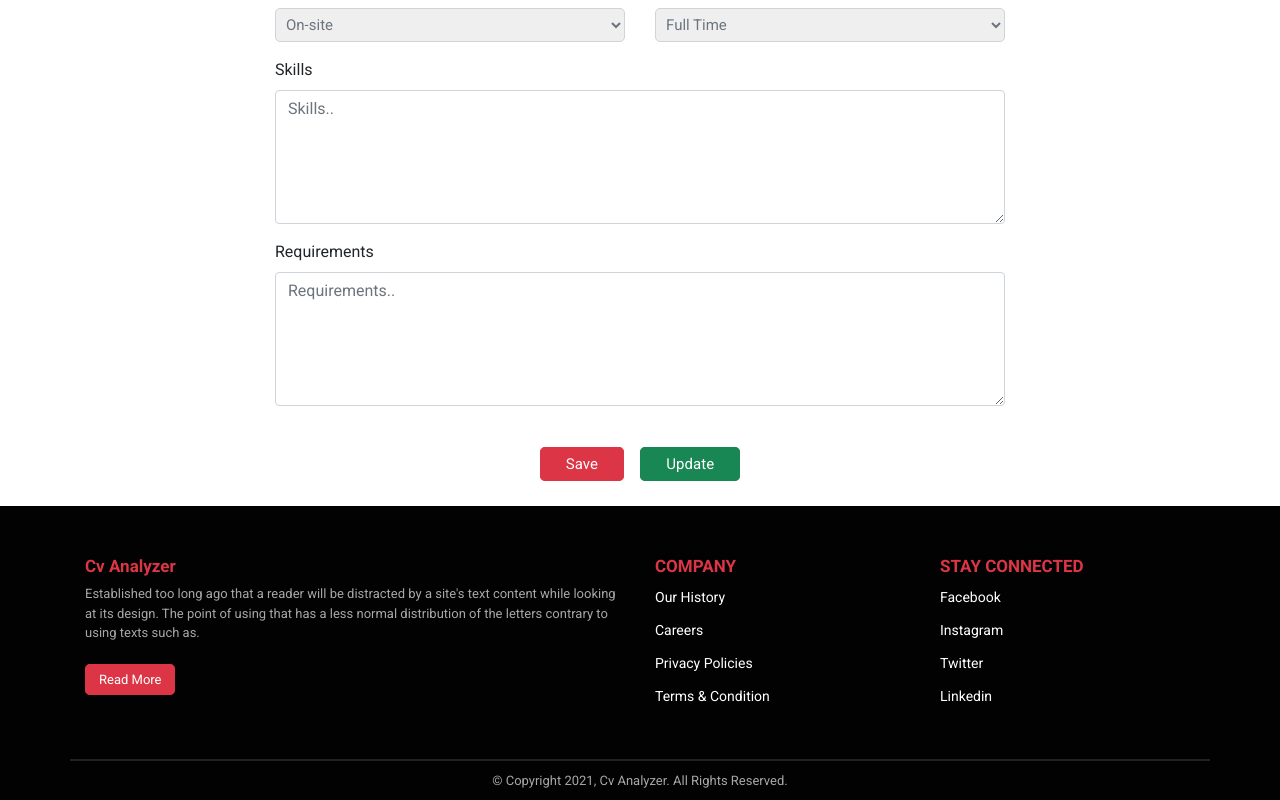
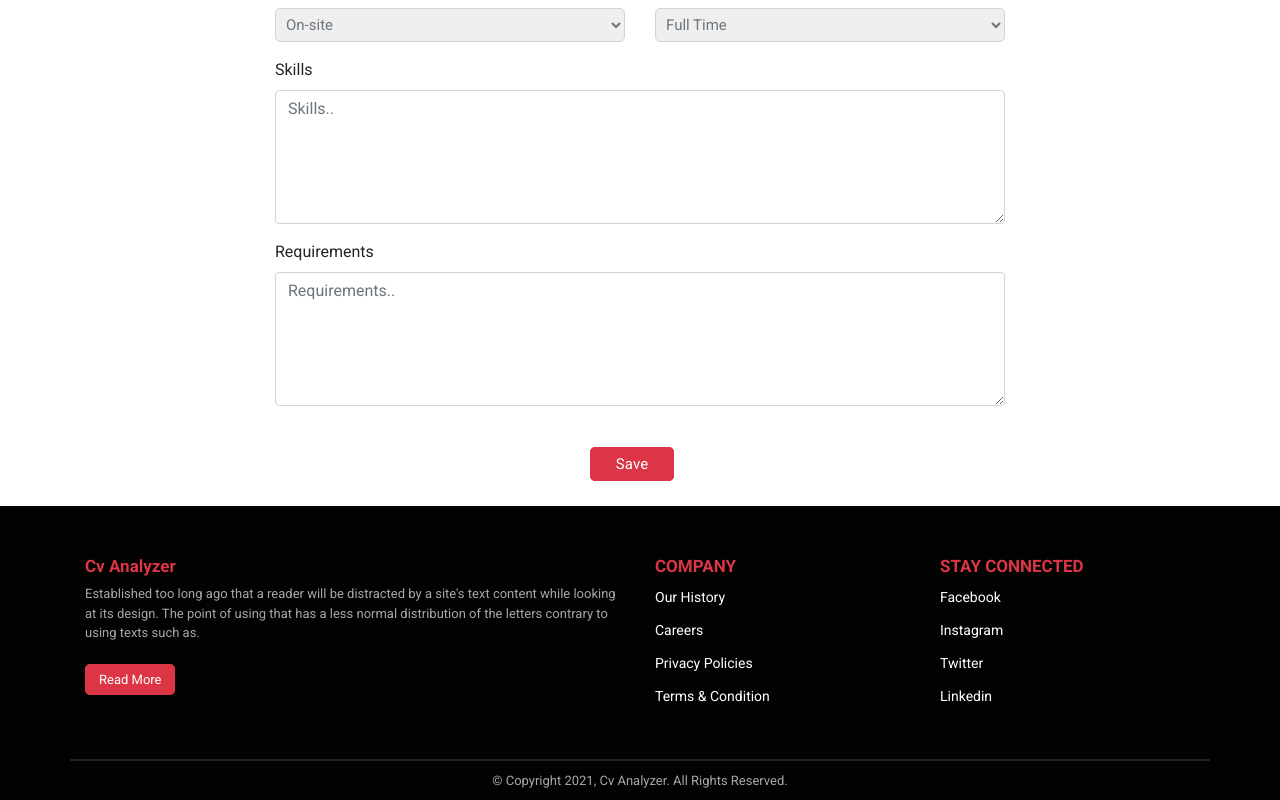
Before and after one commit to muhammadidreesshaikh/cv-analyzer, a React (Create React App) app: page /create-job in a window 1280 px wide. Shown: the part 596-1396 px from the top of the page. Built offline with nearby package versions, Linux system fonts and the light colour scheme.

Commit message:
hot fixes

```diff
--- a/src/pages/company/CreateCompany.js
+++ b/src/pages/company/CreateCompany.js
@@ -127,7 +127,7 @@ function CreateCompany() {
                   <div className="col-12">
                     <div className="company-btn">
                       <a className="press mr-3" onClick={register}>Save</a>
-                      <a className="green">Update</a>
+                      {/* <a className="green">Update</a> */}
                     </div>
                   </div>
                 </div>
--- a/src/pages/job/CreateJob.js
+++ b/src/pages/job/CreateJob.js
@@ -11,8 +11,8 @@ function CreateJob() {
   const [companyId, setcompanyId] = useState('');
   const [email, setemail] = useState('');
   const [position, setposition] = useState('');
-  const [remoteOrOnsite, setremoteOrOnsite] = useState('');
-  const [jobType, setjobType] = useState('');
+  const [remoteOrOnsite, setremoteOrOnsite] = useState('On-site');
+  const [jobType, setjobType] = useState('Full Time');
   const [skills, setskills] = useState('');
   const [requirements, setrequirements] = useState('');
 
@@ -136,7 +136,7 @@ function CreateJob() {
                   <div className="col-12">
                     <div className="job-btn">
                       <a className="press mr-3" onClick={create}>Save</a>
-                      <a className="green" >Update</a>
+                      {/* <a className="green" >Update</a> */}
                     </div>
                   </div>
                 </div>
```
